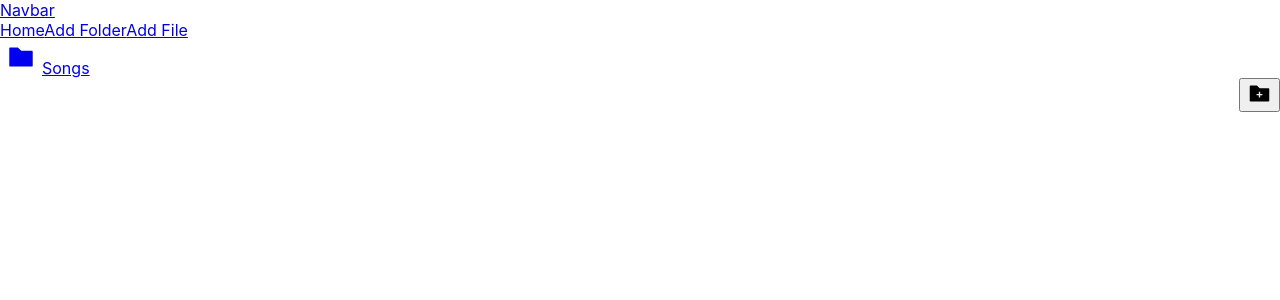
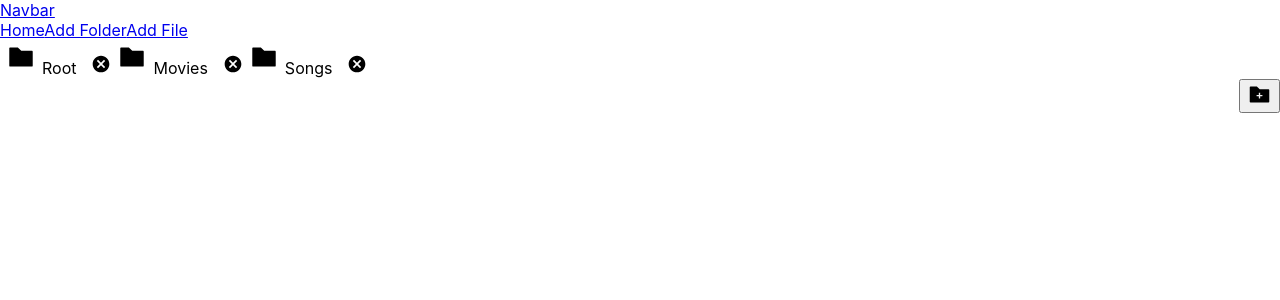
Before and after one commit to parikshitlfj12/toddle-assignment, a React (Create React App) app: page /folder/1 in a window 1280 px wide. Shown: the top 300 px of the page. Built offline with nearby package versions, Linux system fonts and the light colour scheme; the HTML template or start-up script is replaced by a standard one.

Commit message:
Add and Remove Working

```diff
--- a/package.json
+++ b/package.json
@@ -12,6 +12,8 @@
     "react-icons": "^4.2.0",
     "react-router-dom": "^5.2.1",
     "react-scripts": "4.0.3",
+    "react-uuid": "^1.0.2",
+    "uuid": "^8.3.2",
     "web-vitals": "^1.1.2"
   },
   "scripts": {
--- a/src/App.js
+++ b/src/App.js
@@ -1,14 +1,17 @@
 import './App.css';
 import Dashboard from './pages/Dashboard';
 import { BrowserRouter as Router, Route } from "react-router-dom"
+import FolderContextProvider from './contexts/FolderContext';
 
 function App() {
   return (
     <Router>
       <div>
-        <Route exact path="/" component={Dashboard} />
-        <Route exact path="/folder/:folderId" component={Dashboard} />
-      </div>
+        <FolderContextProvider>
+          <Route exact path="/" component={Dashboard} />
+          <Route exact path="/folder/:folderId" component={Dashboard} />
+        </FolderContextProvider>
+        </div>
     </Router>
   );
 }
--- a/src/components/AddFolder.js
+++ b/src/components/AddFolder.js
@@ -1,8 +1,12 @@
-import React, { useState } from "react";
+import React, { useState, useContext } from "react";
 import { Button, Modal, Form } from "react-bootstrap";
 import { AiFillFolderAdd } from "react-icons/ai";
+import { FolderContext } from "../contexts/FolderContext";
 
 export default function AddFolder({ currentFolder }) {
+  const { folders, addFolder, removeFolder } = useContext(FolderContext);
+  const parentId = "kajdasd"
+
   const [open, setOpen] = useState(false);
   const [name, setName] = useState("");
 
@@ -18,18 +22,14 @@ export default function AddFolder({ currentFolder }) {
 
     // Adding a folder in Context API, Two Central Store
     // Folders and Files
-    const sampleFolder = {
-      name: name,
-      parentId: currentFolder.id,
-      path: ""
-    }
+    addFolder(name, parentId);
 
     setName("");
     closeModal();
   }
 
   return (
-    <>
+    <section>
       <Button onClick={openModal} className="mt-3" variant="outline-danger">
         <AiFillFolderAdd fontSize="25px" />
       </Button>
@@ -56,6 +56,6 @@ export default function AddFolder({ currentFolder }) {
           </Modal.Footer>
         </Form>
       </Modal>
-    </>
+    </section>
   );
 }
--- a/src/components/Folder.js
+++ b/src/components/Folder.js
@@ -1,20 +1,38 @@
-import React from "react";
+import React, { useContext } from "react";
 import { Link } from "react-router-dom";
 import { AiFillFolder } from "react-icons/ai";
 import { Button } from "react-bootstrap";
+import { FolderContext } from "../contexts/FolderContext";
+import { MdCancel } from "react-icons/md";
 
-export default function Folder({ folder }) {
+export default function Folder() {
+  const { folders, removeFolder } = useContext(FolderContext);
+
+   const handleRemove = (folderId) => {
+    removeFolder(folderId);
+   }
+
+  return folders.length ? (
+    <section>
+      {folders.map((folder) => {
         return (
-    <section>
-      <Button
+          <span
+            key={folder.folderId}
             to={`/folder/${folder.folderId}`}
             as={Link}
             variant="outline-dark"
-        className="text-truncatw-100 "
+            className="text-truncate m-2"
           >
             <AiFillFolder fontSize="30px" style={{ margin: "2px 6px" }} />
             {folder.name}
-      </Button>
+            <span style={{marginLeft: "15px", fontSize: "20px"}} onClick={() => {handleRemove(folder.folderId)}}>
+              <MdCancel />
+            </span>
+          </span>
+        );
+      })}
     </section>
+  ) : (
+    <div>No Folders</div>
   );
 }
--- /dev/null
+++ b/src/contexts/FolderContext.js
@@ -0,0 +1,42 @@
+import React, { createContext, useState } from 'react'
+import uuid from 'react-uuid'
+
+
+export const FolderContext = createContext();
+
+const FolderContextProvider = (props) => {
+  const [folders,setFolders] = useState([
+      {
+        name: "Root",
+        folderId: "7895187",
+        parentId: null
+      },{
+        name: "Movies",
+        folderId: "63211",
+        parentId: "7895187"
+      },{
+        name: "Songs",
+        folderId: "12nex",
+        parentId: "7895187"
+      }
+    ])
+
+  const addFolder = (name, parentId) => {
+    const folderId = uuid();
+    setFolders([...folders, {name, parentId, folderId}]);
+  }
+
+  const removeFolder = (folderId) => {
+
+    setFolders(folders.filter(fol => {
+      return (fol.folderId !== folderId);
+    }))
+  }
+  return (
+    <FolderContext.Provider value={{folders, addFolder, removeFolder}}>
+      {props.children}
+    </FolderContext.Provider>
+  );
+}
+
+export default FolderContextProvider;
--- a/src/pages/Dashboard.js
+++ b/src/pages/Dashboard.js
@@ -8,11 +8,10 @@ import { useParams } from "react-router";
 export default function Dashboard() {
 
   const {folderId} = useParams();
-  console.log(folderId)
-
   const [folder, setFolder] = useState({
     name: "Songs",
-    folderId: 651568451,
+    folderId: "",
+    parentId: ""
   });
   return (
     <>
```
Also changed, not shown: src/contexts/fileContext.js (added, +17 -0 lines), 1 other file (tests, documents, lock files or other folders). Lines whose indentation alone changed are shown as unchanged.
